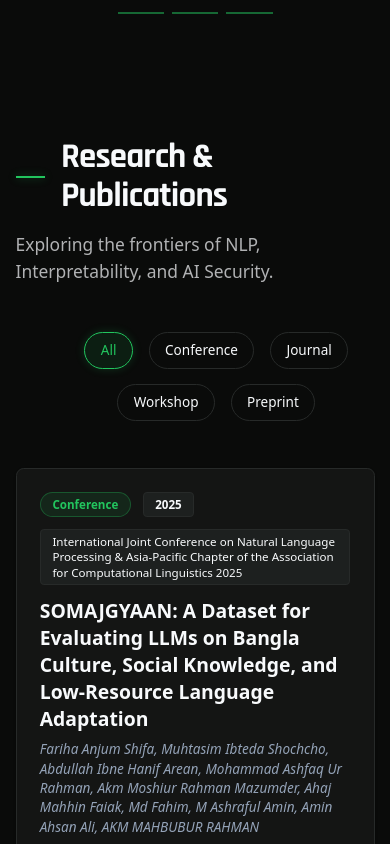
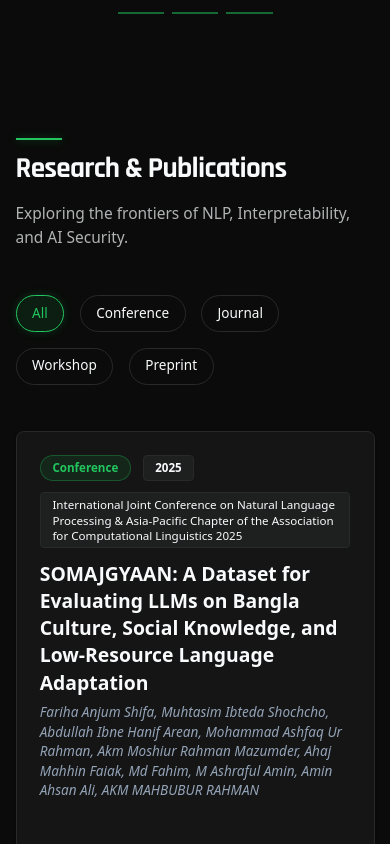
Before and after one commit to Geeky-Muhtasim/3blade.dev, a Next.js app: page / in a window 390 px wide. Shown: the part 1960-2804 px from the top of the page. Built offline with nearby package versions, Linux system fonts and the light colour scheme.

Commit message:
Responsive update

```diff
--- a/components/ProjectsSection.tsx
+++ b/components/ProjectsSection.tsx
@@ -31,7 +31,7 @@ export default function ProjectsSection() {
 
                 {/* Filter Tabs */}
                 <ScrollReveal variant="fadeUp" delay={0.2}>
-                    <div className="flex flex-wrap gap-4 mb-12 ml-11 justify-center md:justify-start">
+                    <div className="flex flex-wrap gap-4 mb-12 justify-start">
                         {categories.map((category) => (
                             <button
                                 key={category}
--- a/components/PublicationsSection.tsx
+++ b/components/PublicationsSection.tsx
@@ -33,7 +33,7 @@ export default function PublicationsSection() {
 
                 {/* Filter Tabs */}
                 <ScrollReveal variant="fadeUp" delay={0.2}>
-                    <div className="flex flex-wrap gap-4 mb-12 ml-11 justify-center md:justify-start">
+                    <div className="flex flex-wrap gap-4 mb-12 justify-start">
                         {['All', 'Conference', 'Journal', 'Workshop', 'Preprint'].map((type) => (
                             <button
                                 key={type}
--- a/components/SectionHeader.tsx
+++ b/components/SectionHeader.tsx
@@ -9,14 +9,14 @@ interface SectionHeaderProps {
 export default function SectionHeader({ title, subtitle, className = "" }: SectionHeaderProps) {
     return (
         <div className={`mb-12 ${className}`}>
-            <div className="flex items-center gap-4 mb-4">
-                <div className="h-[2px] w-8 bg-primary shadow-[0_0_8px_rgba(34,197,94,0.4)]"></div>
-                <h2 className="text-4xl md:text-5xl font-heading font-bold text-foreground tracking-tight">
+            <div className="flex flex-col sm:flex-row sm:items-center gap-3 sm:gap-4 mb-4">
+                <div className="h-[2px] w-12 sm:w-8 bg-primary shadow-[0_0_8px_rgba(34,197,94,0.4)]"></div>
+                <h2 className="text-3xl sm:text-4xl md:text-5xl font-heading font-bold text-foreground tracking-tight">
                     {title}
                 </h2>
             </div>
             {subtitle && (
-                <p className="text-foreground/70 text-lg md:text-xl max-w-3xl">
+                <p className="text-foreground/70 text-base sm:text-lg md:text-xl max-w-3xl">
                     {subtitle}
                 </p>
             )}
```
